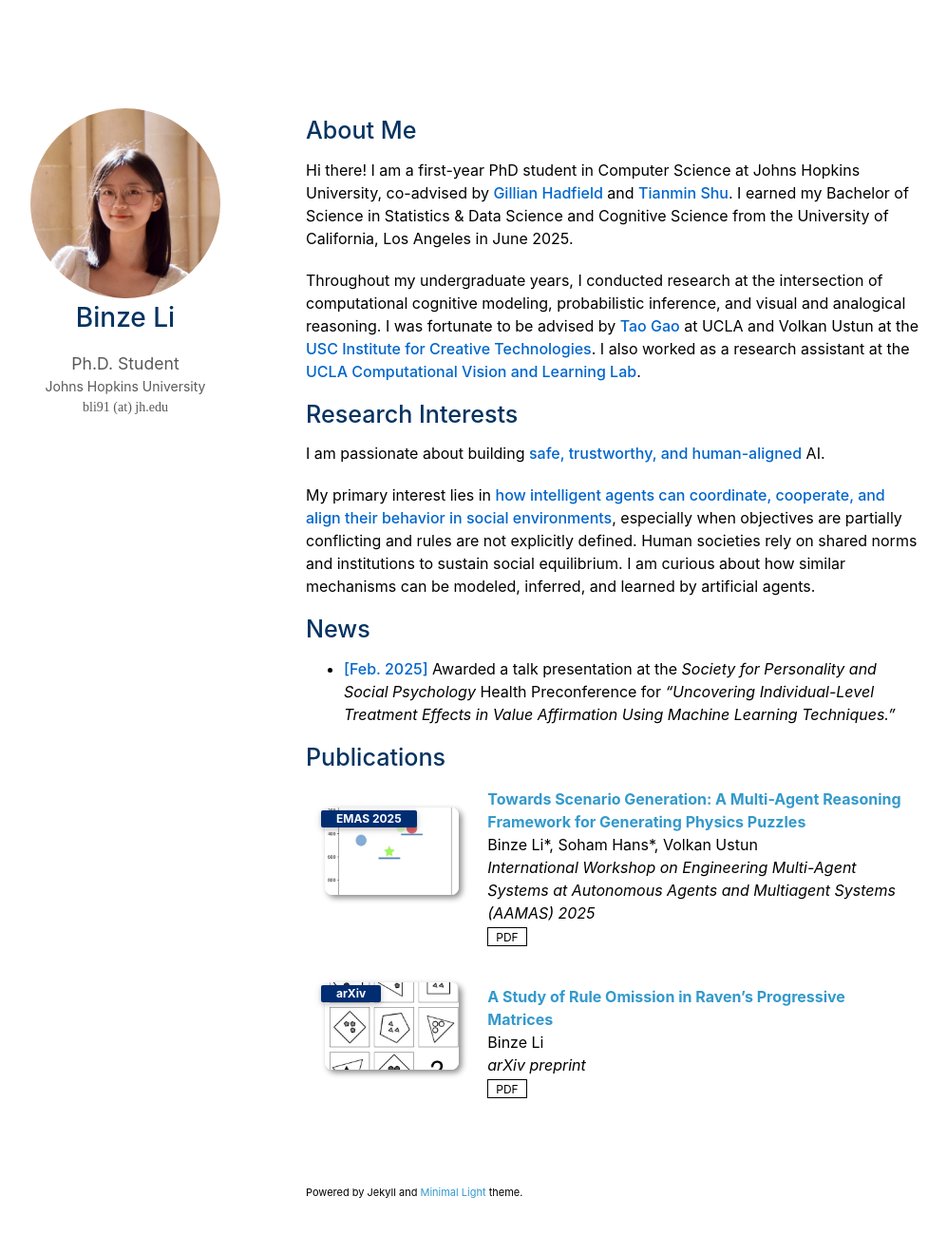
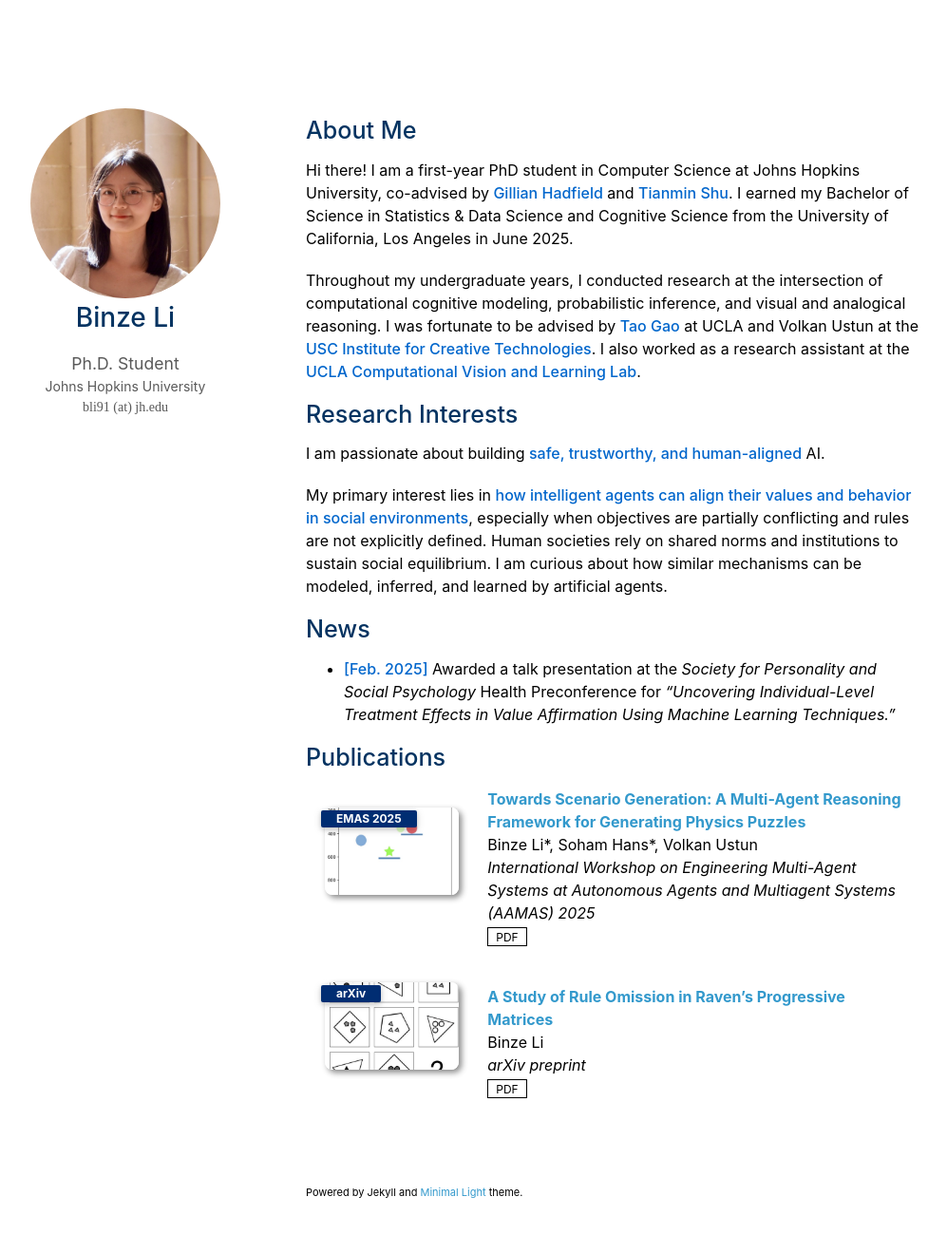
Before and after one commit to binzeli/binzeli.github.io, a Jekyll site: the page built from index.md, in a window 1280 px wide and 1335 px high. Shown: the top 1300 px of the window at 95% size, without its empty margins (148-1145 px from the left). Built offline with Jekyll 4.4.1, drawn with Linux system fonts in a browser that asks for light colours; a style sheet for code colours, icons or effects is not loaded; our own code applies the rules of GitHub Pages for plain Markdown files.

Commit message:
Update index.md

```diff
--- a/index.md
+++ b/index.md
@@ -12,7 +12,7 @@ Throughout my undergraduate years, I conducted research at the intersection of c
 ## Research Interests
 I am passionate about building **safe, trustworthy, and human-aligned** AI.
 
-My primary interest lies in **how intelligent agents can coordinate, cooperate, and align their behavior in social environments**, especially when objectives are partially conflicting and rules are not explicitly defined. Human societies rely on shared norms and institutions to sustain social equilibrium. I am curious about how similar mechanisms can be modeled, inferred, and learned by artificial agents.
+My primary interest lies in **how intelligent agents can align their values and behavior in social environments**, especially when objectives are partially conflicting and rules are not explicitly defined. Human societies rely on shared norms and institutions to sustain social equilibrium. I am curious about how similar mechanisms can be modeled, inferred, and learned by artificial agents.
 
 
 ## News
```
